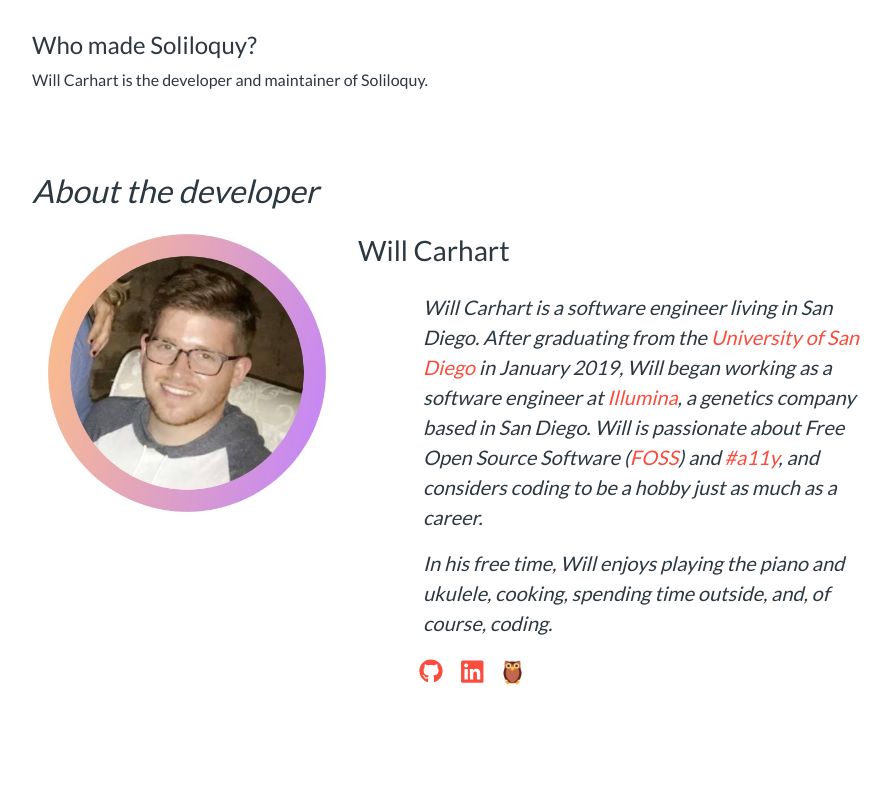
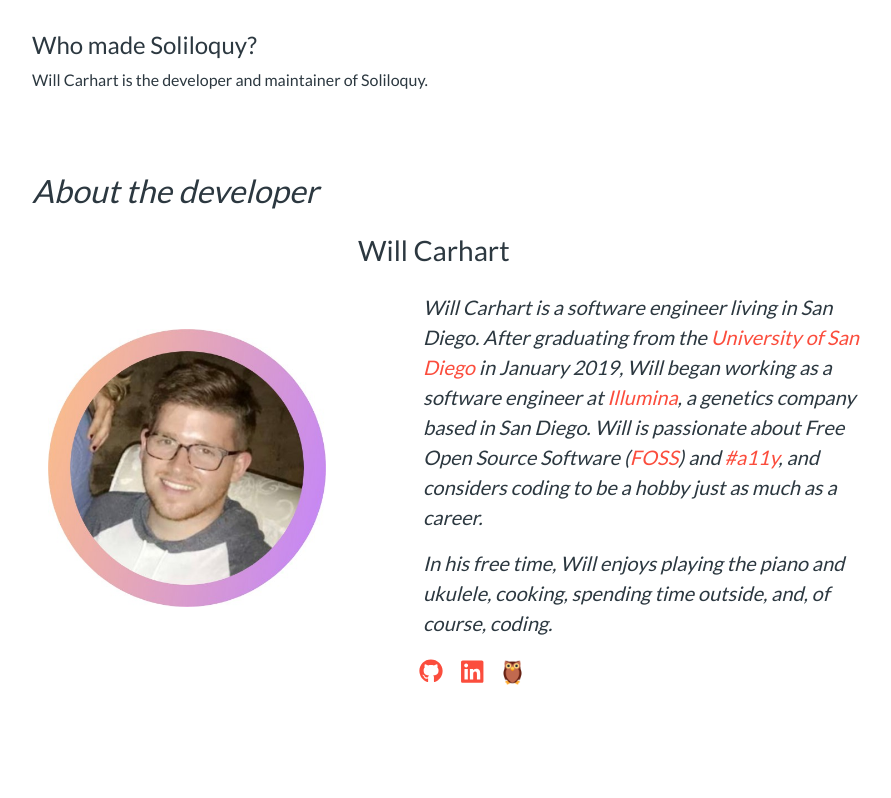
Before and after one commit to wcarhart/Soliloquy, a Django app: page /about/ in a window 1280 px wide. Shown: the part 1922-2720 px from the top of the page, without its empty margins (143-1034 px from the left). Run offline with Django 3.2, Linux system fonts and the light colour scheme; some libraries are stand-ins or nearby versions.

Commit message:
Centered profile image

```diff
--- a/stage/templates/about.html
+++ b/stage/templates/about.html
@@ -123,7 +123,7 @@
 					<div id="will" class="section container-fluid">
 						<h2><i>About the developer</i></h2>
 						<div class="row">
-							<div class="col-md-4">
+							<div class="col-md-4" style="display:flex;align-items:center;">
 								<img class="img-fluid" src="{% static 'img/about.jpg' %}" alt="Picture of Will Carhart">
 							</div>
 							<div class="col-md-8">
```
